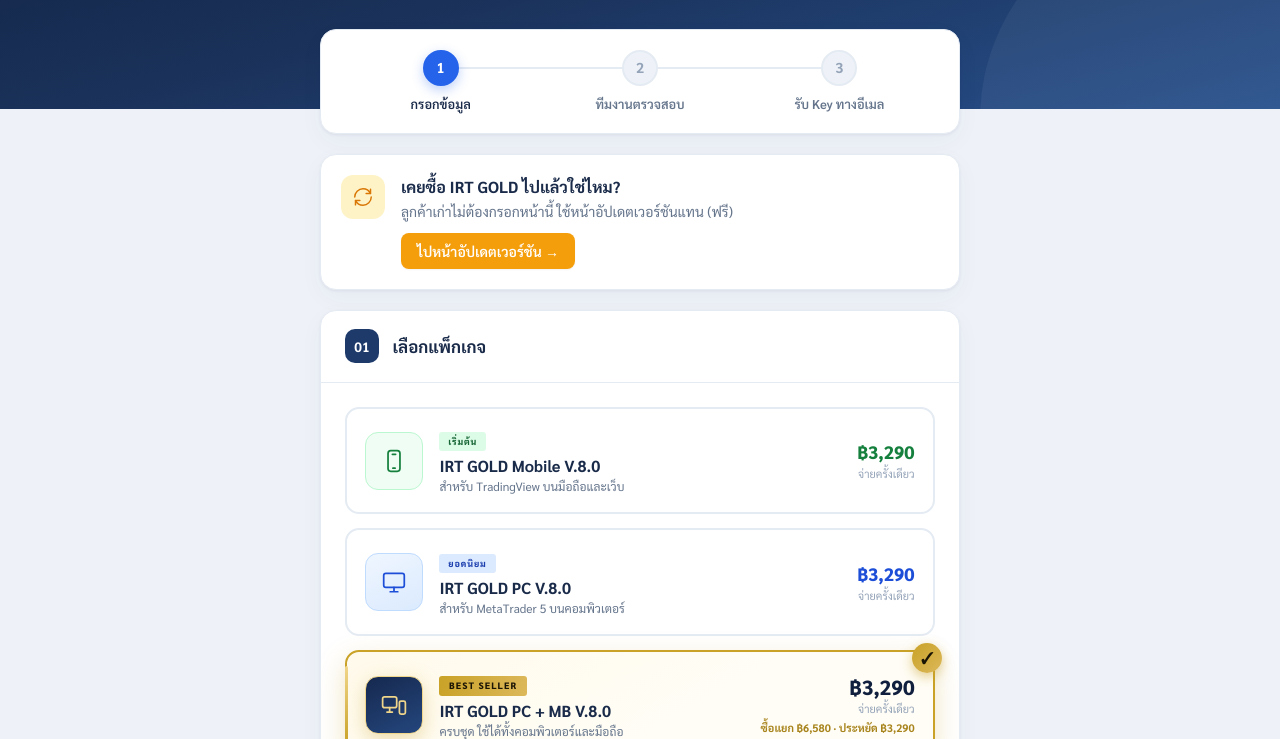
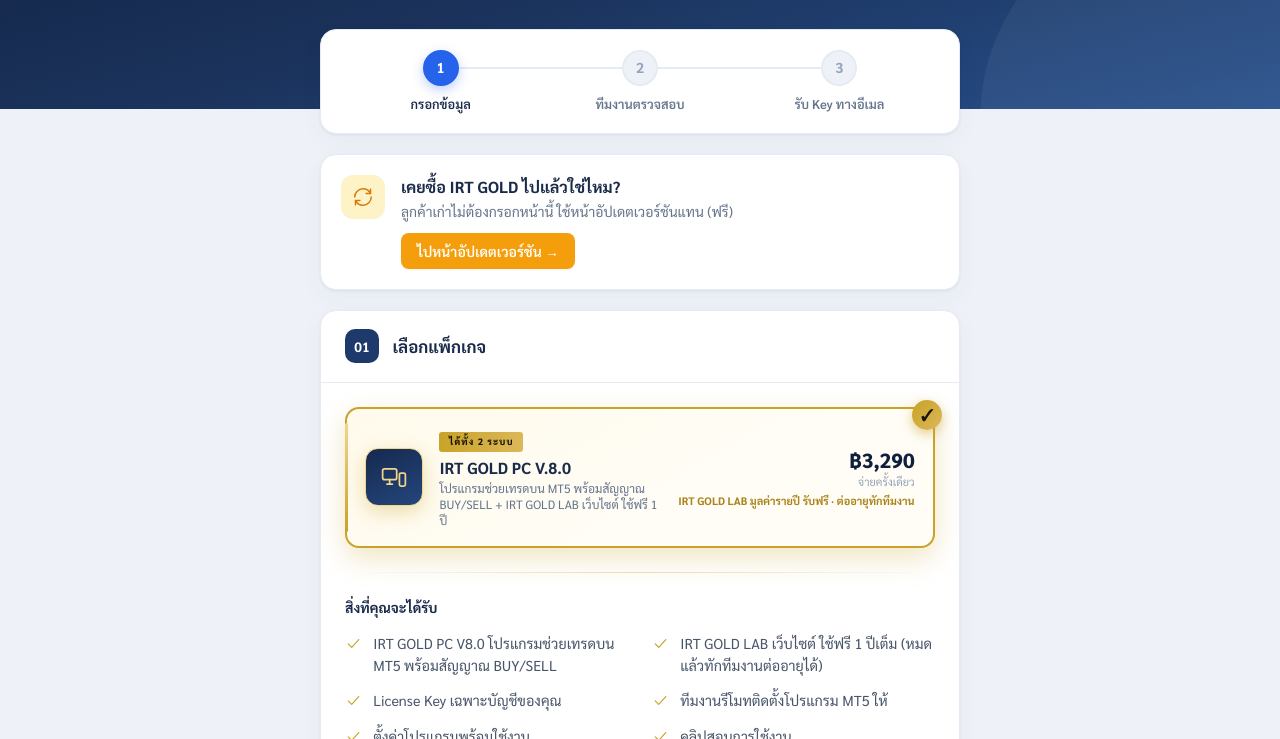
Before and after one commit to irtgold/irtgold.github.io, a plain HTML site: page register/index.html in a window 1280 px wide. Shown: the part 213-952 px from the top of the page. Drawn offline with nearby package versions, Linux system fonts and the light colour scheme.

Commit message:
register: replace TradingView with IRT GOLD LAB (web free 1 year), single PC package
Co-Authored-By: Claude Sonnet 5.5 <noreply@anthropic.com>

```diff
--- a/assets/js/config.js
+++ b/assets/js/config.js
@@ -18,6 +18,7 @@ const IRT_CONFIG = {
   // tier กำหนดสีการ์ด : basic (เขียว) · plus (ฟ้า) · premium (ทอง)
   PACKAGES: {
     mb: {
+      hidden: true,        // ยกเลิกขาย (เปลี่ยนจาก TradingView เป็น IRT GOLD LAB · 14 พ.ย. 69) — คงไว้เพื่อลูกค้าเก่า
       code:  'MB',
       name:  'IRT GOLD Mobile V.8.0',
       desc:  'สำหรับ TradingView บนมือถือและเว็บ',
@@ -31,15 +32,17 @@ const IRT_CONFIG = {
     pc: {
       code:  'PC',
       name:  'IRT GOLD PC V.8.0',
-      desc:  'สำหรับ MetaTrader 5 บนคอมพิวเตอร์',
+      desc:  'โปรแกรมช่วยเทรดบน MT5 พร้อมสัญญาณ BUY/SELL + IRT GOLD LAB เว็บไซต์ ใช้ฟรี 1 ปี',
       price: 3290,
       needMT5: true,
       needTV:  false,
-      icon:  'monitor',
-      tier:  'plus',
-      label: 'ยอดนิยม'
+      icon:  'devices',
+      tier:  'premium',
+      badge: 'ได้ทั้ง 2 ระบบ',
+      note:  'IRT GOLD LAB มูลค่ารายปี รับฟรี · ต่ออายุทักทีมงาน'
     },
     combo: {
+      hidden: true,        // รวมเข้าแพ็กเกจ PC แล้ว (เว็บแถมฟรี 1 ปี)
       code:  'Combo',
       name:  'IRT GOLD PC + MB V.8.0',
       desc:  'ครบชุด ใช้ได้ทั้งคอมพิวเตอร์และมือถือ',
--- a/register/index.html
+++ b/register/index.html
@@ -378,7 +378,7 @@
 
       <div class="note note-blue text-left mb-6">
         <p class="font-bold mb-1"><i data-icon="info" data-size="15"></i>สิ่งที่ต้องทำตอนนี้</p>
-        <p>ทีมงานกำลังตรวจสอบสลิปของคุณ (~15-60 นาที) เมื่อเรียบร้อยแล้ว ระบบจะส่ง <b>License Key</b> และ <b>คู่มือติดตั้ง</b> ไปยังอีเมล:</p>
+        <p>ทีมงานกำลังตรวจสอบสลิปของคุณ (~15-60 นาที) เมื่อเรียบร้อยแล้ว ระบบจะส่ง <b>License Key</b> และ <b>คู่มือติดตั้ง</b> ไปยังอีเมล พร้อมแจ้งวิธีเข้าใช้ IRT GOLD LAB ฟรี 1 ปี:</p>
         <p id="success-email" class="font-bold mt-2 break-all"></p>
       </div>
 
@@ -389,7 +389,7 @@
 
 <script src="../assets/js/form.js"></script>
 <script>
-  let selectedPkg = 'combo';
+  let selectedPkg = 'pc';
 
   /* ---------- เติมข้อมูลจาก config ---------- */
   function fillStatic() {
@@ -419,7 +419,7 @@
   function renderPackages() {
     const list = document.getElementById('pkg-list');
     list.innerHTML = '';
-    Object.keys(IRT_CONFIG.PACKAGES).forEach(key => {
+    Object.keys(IRT_CONFIG.PACKAGES).filter(k => !IRT_CONFIG.PACKAGES[k].hidden).forEach(key => {
       const p = IRT_CONFIG.PACKAGES[key];
       const el = document.createElement('div');
       el.className = 'pkg-card tier-' + (p.tier || 'plus') + (key === selectedPkg ? ' selected' : '');
@@ -589,10 +589,14 @@
   /* ---------- สิ่งที่ได้รับ ---------- */
   function renderPerks() {
     const perks = [
-      'IRT GOLD Program พร้อมใช้งานทันที',
+      'IRT GOLD PC V8.0 โปรแกรมช่วยเทรดบน MT5 พร้อมสัญญาณ BUY/SELL',
+      'IRT GOLD LAB เว็บไซต์ ใช้ฟรี 1 ปีเต็ม (หมดแล้วทักทีมงานต่ออายุได้)',
       'License Key เฉพาะบัญชีของคุณ',
-      'คู่มือการติดตั้งและใช้งาน',
-      'อัปเดตเวอร์ชันใหม่ฟรี'
+      'ทีมงานรีโมทติดตั้งโปรแกรม MT5 ให้',
+      'ตั้งค่าโปรแกรมพร้อมใช้งาน',
+      'คลิปสอนการใช้งาน',
+      'ซัพพอร์ตหลังติดตั้ง',
+      'ช่องทางแจ้งเตือนและกลุ่มให้คำปรึกษาตามแพ็กเกจ'
     ];
     document.getElementById('perks').innerHTML = perks.map(t =>
       `<div class="perk">${IRT.icon('check', 17)}<span>${t}</span></div>`
```
Also changed, not shown: index.html (+1 -1 lines).
